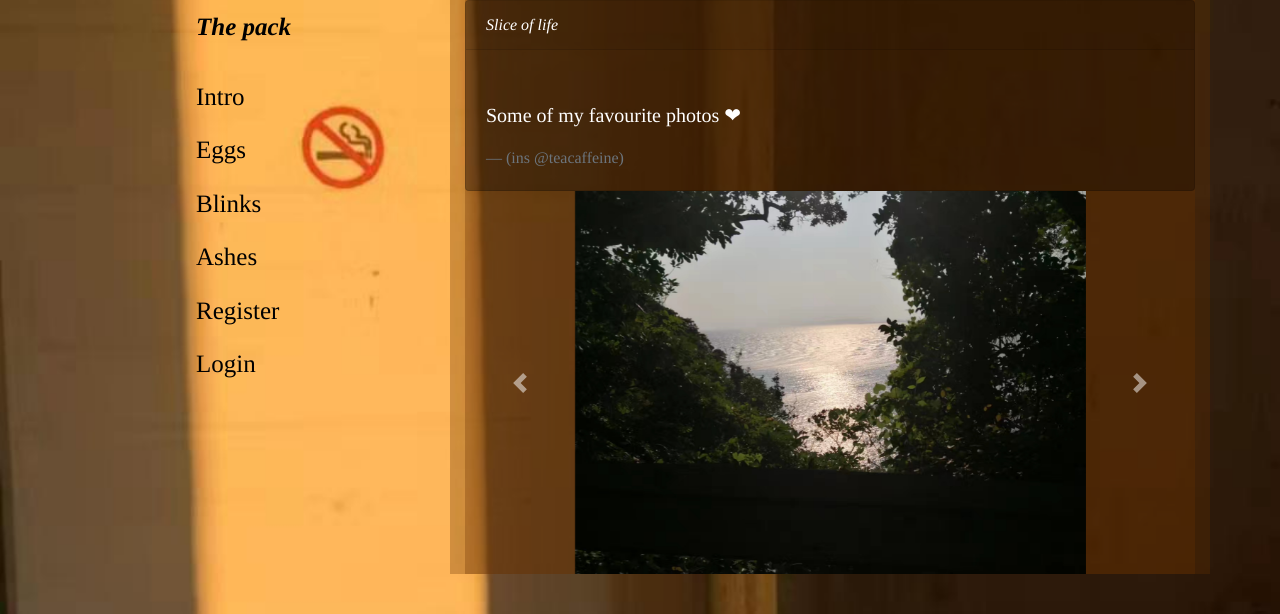
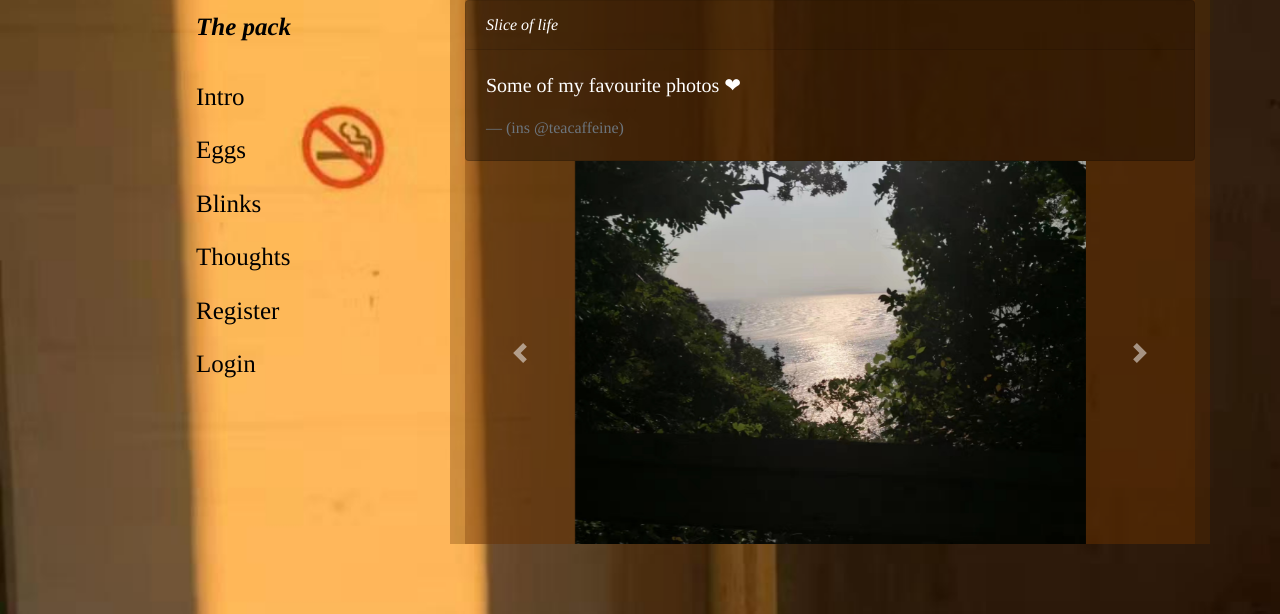
Before and after one commit to bleat233/archive-site, a Python web app: template main/templates/blinks.html in a window 1280 px wide. Shown: the part 100-714 px from the top of the page. Run offline with Jinja, Linux system fonts and the light colour scheme; the template is opened without the code that fills it, so the values that code supplies are empty; some libraries are stand-ins or nearby versions.

Commit message:
slight adjust

```diff
--- a/main/templates/blinks.html
+++ b/main/templates/blinks.html
@@ -12,7 +12,7 @@
 					  </div>
 					  <div class="card-body">
 						<blockquote class="blockquote mb-0">
-                            <p><br>
+                            <p>
                             Some of my favourite photos ❤</p>
 						  <footer class="blockquote-footer">(ins @teacaffeine)</footer>
 						</blockquote>
--- a/main/templates/layout.html
+++ b/main/templates/layout.html
@@ -42,7 +42,7 @@
 									<a class="nav-link" href="/blinks">Blinks</a>
 								</li>
 								<li class="nav-item">
-									<a class="nav-link" href="/ashes">Ashes</a>
+									<a class="nav-link" href="/ashes">Thoughts</a>
 								</li>
 								{% if current_user.is_authenticated %}
 								<li class="nav-item">
```
